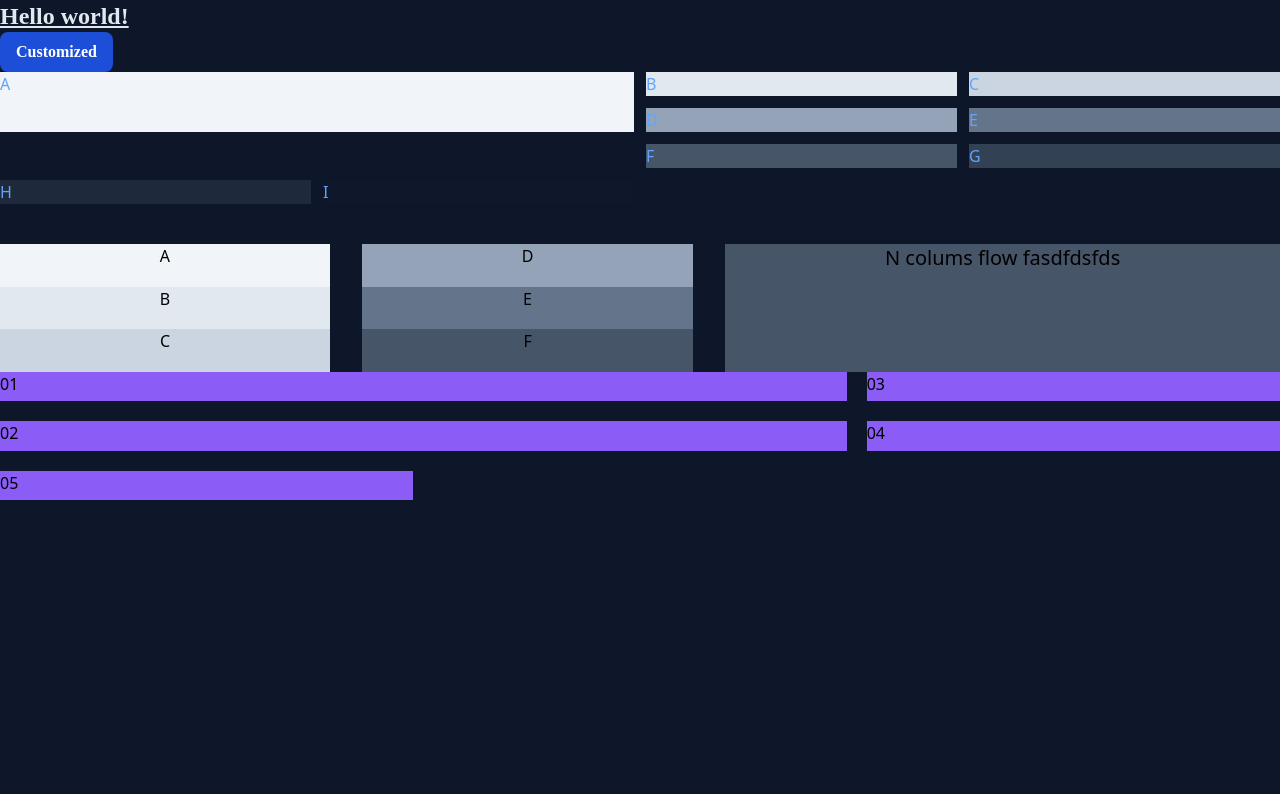
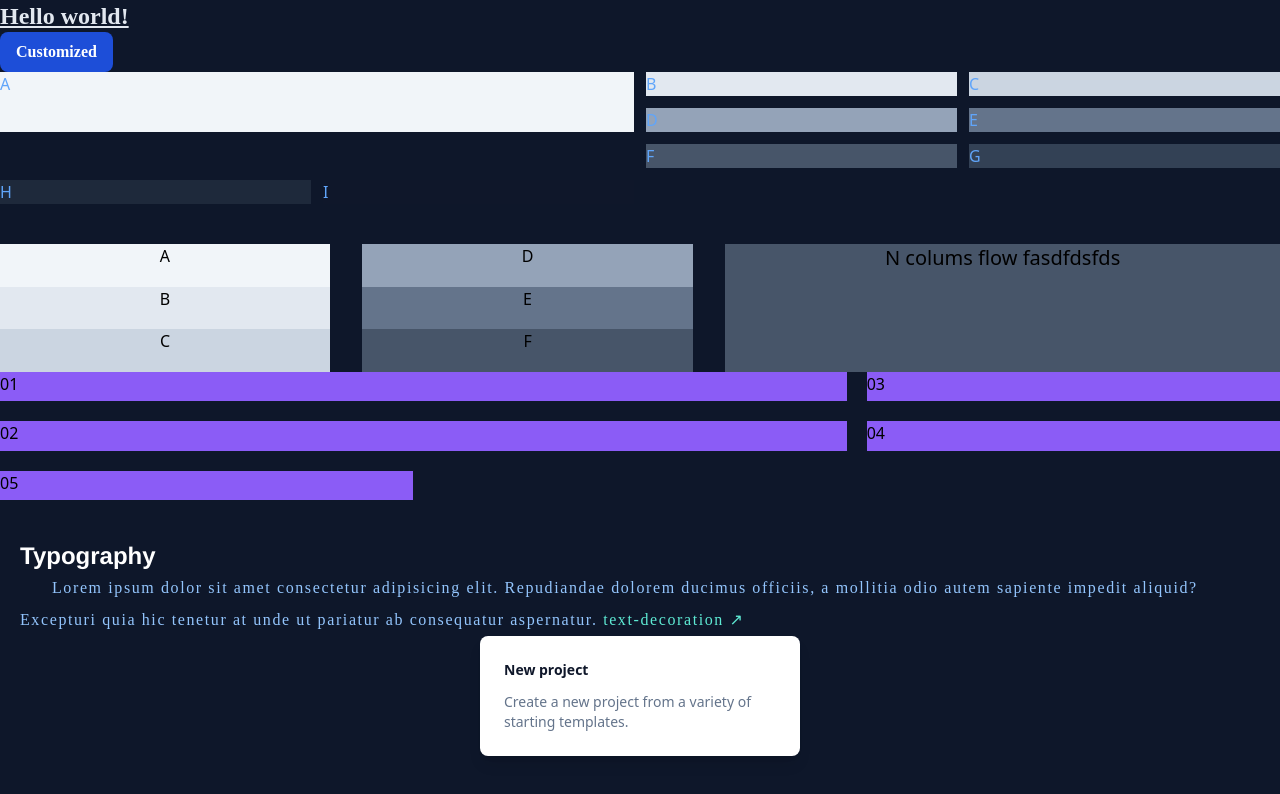
Before and after one commit to GustavoTancaraSantander/tailwindcss, a website: page public/index-v3.html in a window 1280 px wide. Drawn offline with Linux system fonts and the light colour scheme; a web font is replaced by a local one.

Commit message:
Typography - custom fonts and trying utilities...,. NOTE: compiled output in realtime -dev => required run npx...--watch

```diff
--- a/public/index-v3.html
+++ b/public/index-v3.html
@@ -46,6 +46,26 @@
 			<div class="bg-violet-500">05</div>
 		</div>
 	</div>
+	<div class="mx-5 mt-10">
+		<h1 class="font-sans font-semibold text-white">Typography</h1>
+		<p class="font-mono leading-8 indent-8 font-light text-start text-blue-300 tracking-widest -tracking-2">
+			Lorem ipsum dolor sit amet consectetur adipisicing elit.
+			Repudiandae dolorem ducimus officiis, a mollitia odio
+			autem sapiente impedit aliquid? Excepturi quia hic tenetur at unde ut pariatur ab consequatur aspernatur.
+			<a href="https://tailwindcss.com/docs/text-decoration" target="_blank"
+				class="font-vicwant text-teal-300 font-medium no-underline hover:underline hover:text-lg after:content-['_↗'] hover:text-sky-200/25">text-decoration
+			</a>
+		</p>
+		<a href="#"
+			class="group block max-w-xs mx-auto rounded-lg p-6 bg-white ring-1 ring-slate-900/5 shadow-lg space-y-3 hover:bg-sky-500 hover:ring-sky-200">
+			<div class="flex items-center space-x-3">
+				<h3 class="text-slate-900 group-hover:text-white text-sm font-semibold">New project</h3>
+			</div>
+			<p class="text-slate-500 group-hover:text-white text-sm">Create a new project from a variety of starting
+				templates.
+			</p>
+		</a>
+	</div>
 </body>
 
 </html>
--- a/src/assets/input-v3.css
+++ b/src/assets/input-v3.css
@@ -12,6 +12,9 @@
 		@apply text-xl;
 	}
 	/* ... */
+	html {
+		font-family: Proxima Nova, system-ui, sans-serif;
+	}
 }
 @layer utilities {
 	.btn {
--- a/tailwind.config.js
+++ b/tailwind.config.js
@@ -1,5 +1,6 @@
 /** @type {import('tailwindcss').Config} */
 const colors = require('tailwindcss/colors')
+const defaultTheme = require('tailwindcss/defaultTheme')
 
 module.exports = {
   // https://tailwindcss.com/docs/upgrade-guide#configure-content-sources
@@ -18,6 +19,8 @@ module.exports = {
     },
     fontFamily: {
       // display: ['Gilroy', 'sans-serif'],
+      mono: ['ui-monospace', 'SFMono-Regular'],
+      sans: ['Helvetica', 'Arial', 'sans-serif', ...defaultTheme.fontFamily.sans],
       vicwant: ['Edu VIC WA NT Beginner'], // name customized
     },
     extend: {
```
Also changed, not shown: dist/assets/output-v3.css.
